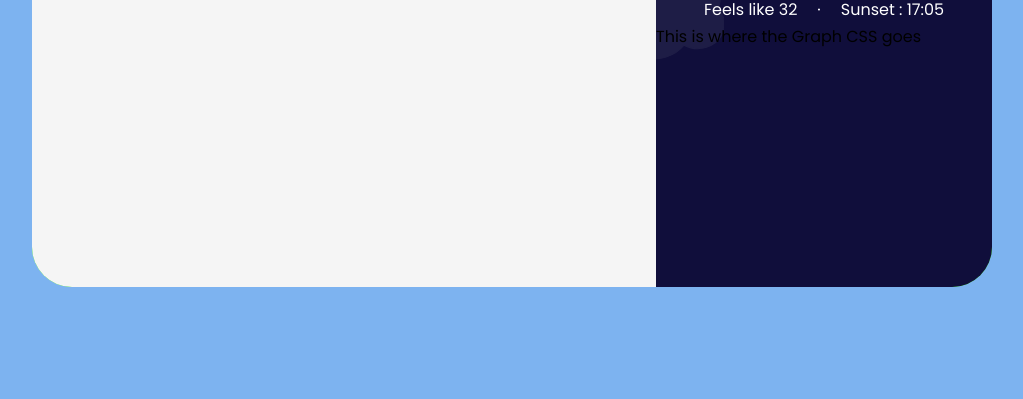
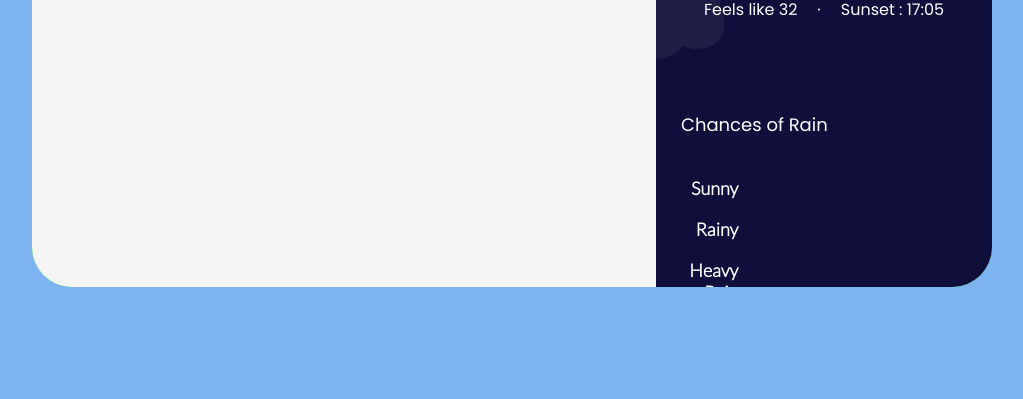
Before and after one commit to greed-d/Weather-project, a plain HTML site: page index.html in a window 1280 px wide. Shown: the part 401-800 px from the top of the page, without its empty margins (128-1151 px from the left). Drawn offline with Linux system fonts and the light colour scheme.

Commit message:
Created placeholder for weather graph

```diff
--- a/index.html
+++ b/index.html
@@ -48,7 +48,22 @@
           ><span style="margin: 10px"> · </span
           ><span style="margin: 10px">Sunset : 17:05</span>
         </div>
-        <div class="graph">This is where the Graph CSS goes</div>
+        <div class="graph">
+          Chances of Rain
+          <div class="chances">
+            <ul>
+              <li>Sunny</li>
+              <li>Rainy</li>
+              <li>Heavy Rain</li>
+            </ul>
+          </div>
+          <div class="graph1">ajkdjf</div>
+          <div class="graph2">dfdf</div>
+          <div class="graph3">fdf</div>
+          <div class="graph4">dfdf</div>
+          <div class="graph5">dfd</div>
+          <div class="graph6">dfdf</div>
+        </div>
       </div>
     </div>
   </body>
--- a/weatherCSS.css
+++ b/weatherCSS.css
@@ -48,7 +48,7 @@ body
     background-repeat: no-repeat;
 
     background-size: 50%;
-    background-position: -100px, 350px 150px, 400px 500px;
+    background-position: -100px, 350px 150px, 425px 400px;
 
     /* background-image: url(./cloud.svg); */
 }
@@ -122,7 +122,7 @@ body
 
 .small-icon
 {
-    font-size: 50px;
+    font-size: 35px;
     color: #4394EC;
 }
 
@@ -187,3 +187,50 @@ body
 
     height: 5%;
 }
+
+.graph
+{
+    width: 100%;
+    height: 40%;
+    /* background-color: #4394EC; */
+    margin-top: 62px;
+    color: white;
+
+    padding: 25px;
+    font-size: 18px;
+}
+
+.chances
+{
+    font-family: 'Lato';
+    font-weight: 800;
+    color: white;
+    height: 80%;
+    width: 20%;
+    /* background-color: aquamarine; */
+
+    margin-top: 30px;
+
+}
+
+.chances ul
+{
+    list-style: none;
+    /* background: green; */
+    height: 100%;
+
+    display: flex;
+    flex-direction: column;
+    justify-content: space-around;
+    text-align: right;
+
+}
+
+.graph1
+{
+    height: 80%;
+    width: 20%;
+    background-color: aquamarine;
+
+    margin-top: 30px;
+}
```
